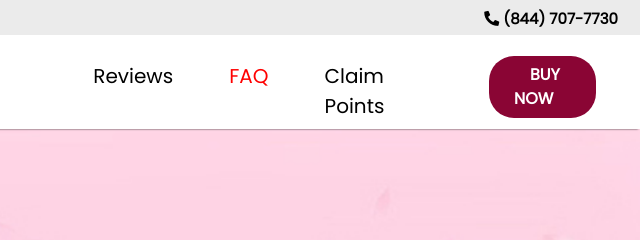
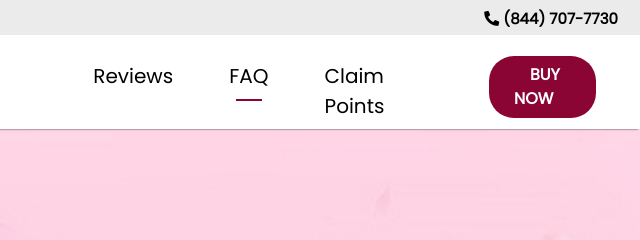
Before and after one commit to jaspetham/Better-Body, a plain HTML site: page index.html in a window 1280 px wide. Shown: the top 240 px of the page, 640-1280 px from the left. Drawn offline with nearby package versions, Linux system fonts and the light colour scheme.

Commit message:
complete nav effect

```diff
--- a/css/style.css
+++ b/css/style.css
@@ -122,19 +122,49 @@ nav img {
   width: auto;
 }
 
-.navbar-light .navbar-nav .active > .nav-link,
-.navbar-light .navbar-nav .nav-link.active,
-.navbar-light .navbar-nav .nav-link.show,
-.navbar-light .navbar-nav .show > .nav-link {
-  color: red;
+.navbar-nav > li {
+  float: left;
+  position: relative;
 }
-.navbar-light .navbar-nav .nav-link {
-  color: rgb(0, 0, 0);
+.navbar-nav .active:after,
+.navbar-nav li :hover:after {
+  position: absolute;
+  content: "";
+  height: 0.1em;
+  top: 100%;
+  z-index: -1;
+  left: 15px;
+  right: 15px;
+  transform: scaleX(1);
+  transition: all ease-in-out 0.3s;
 }
 
-nav .nav-item .nav-link {
+#buy-btn a.active::after {
+  background: none;
+  transition: none;
+}
+
+.navbar-nav .nav-link {
+  color: black !important;
+}
+
+.navbar-nav a::after {
+  position: absolute;
+  content: "";
+  height: 0.1em;
+  top: 100%;
+  background: var(--primary-color);
+  z-index: -1;
+  transform: scaleX(0);
+  transition: transform 0.5s cubic-bezier(0.95, 0.05, 0.795, 0.035);
+}
+
+.navbar ul li a {
+  position: relative;
+  display: flex;
+  text-decoration: none;
+  transition: 0.4s cubic-bezier(0.165, 0.84, 0.44, 1);
   text-transform: capitalize;
-  position: relative;
   top: 10px;
   font-size: 20px;
   color: black;
@@ -142,7 +172,6 @@ nav .nav-item .nav-link {
   margin-right: 20px;
   font-family: var(--primary-font);
 }
-
 nav .nav-item:last-child .nav-link {
   top: 5px;
 }
--- a/index.html
+++ b/index.html
@@ -72,7 +72,7 @@
         <div class="collapse navbar-collapse" id="navbarSupportedContent">
           <ul class="navbar-nav ml-auto">
             <li class="nav-item">
-              <a class="nav-link" href="#about">about radiancy</a>
+              <a class="nav-link active" href="#about">about radiancy</a>
             </li>
             <li class="nav-item">
               <a class="nav-link" href="#ingredients">Ingredients</a>
@@ -94,7 +94,7 @@
                 >claim points</a
               >
             </li>
-            <li class="nav-item">
+            <li class="nav-item" id="buy-btn">
               <a class="nav-link" href="#buy">
                 <button role="button" class="btn btn-custom btn-iconed">
                   <i class="fa fa-shopping-basket"></i>
```
